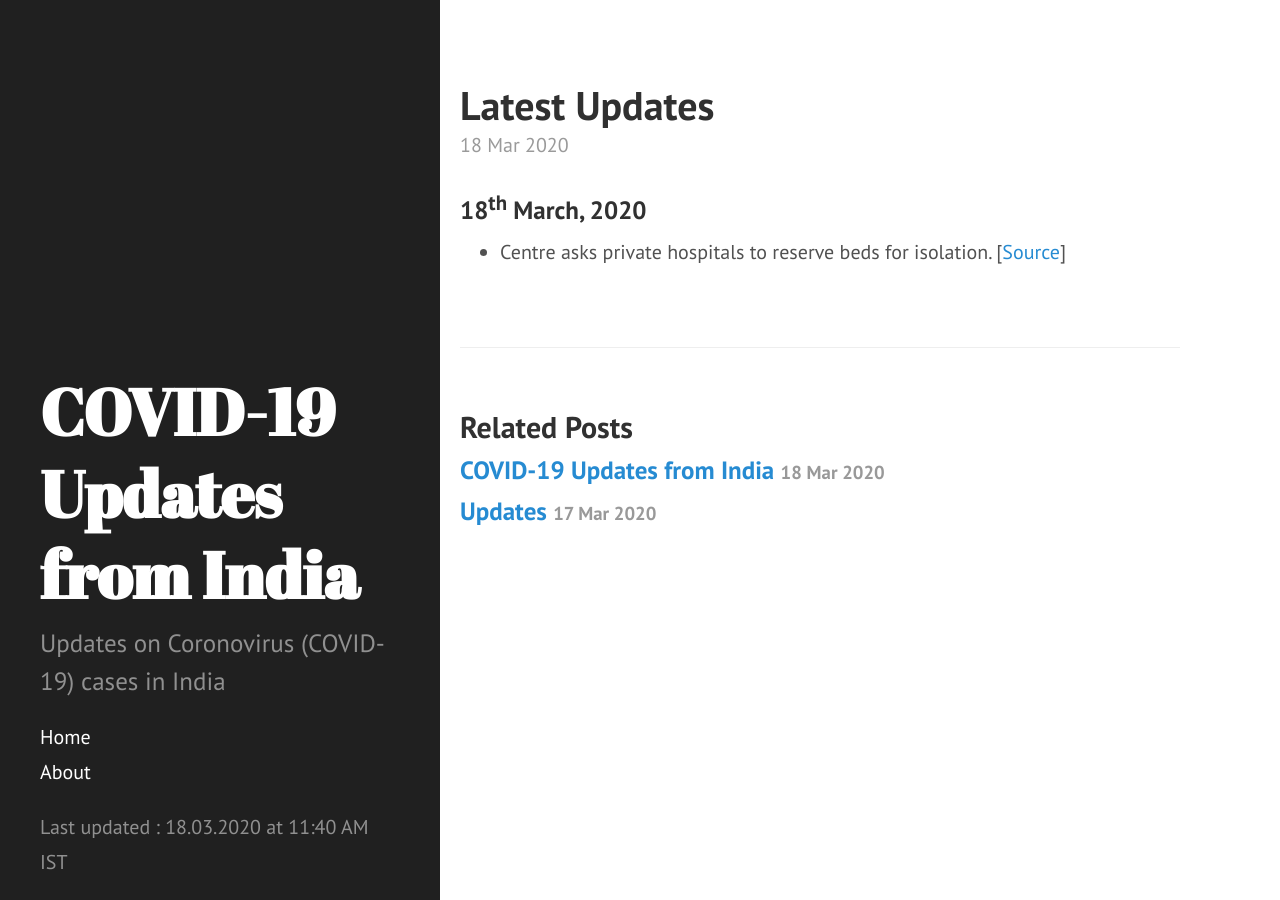
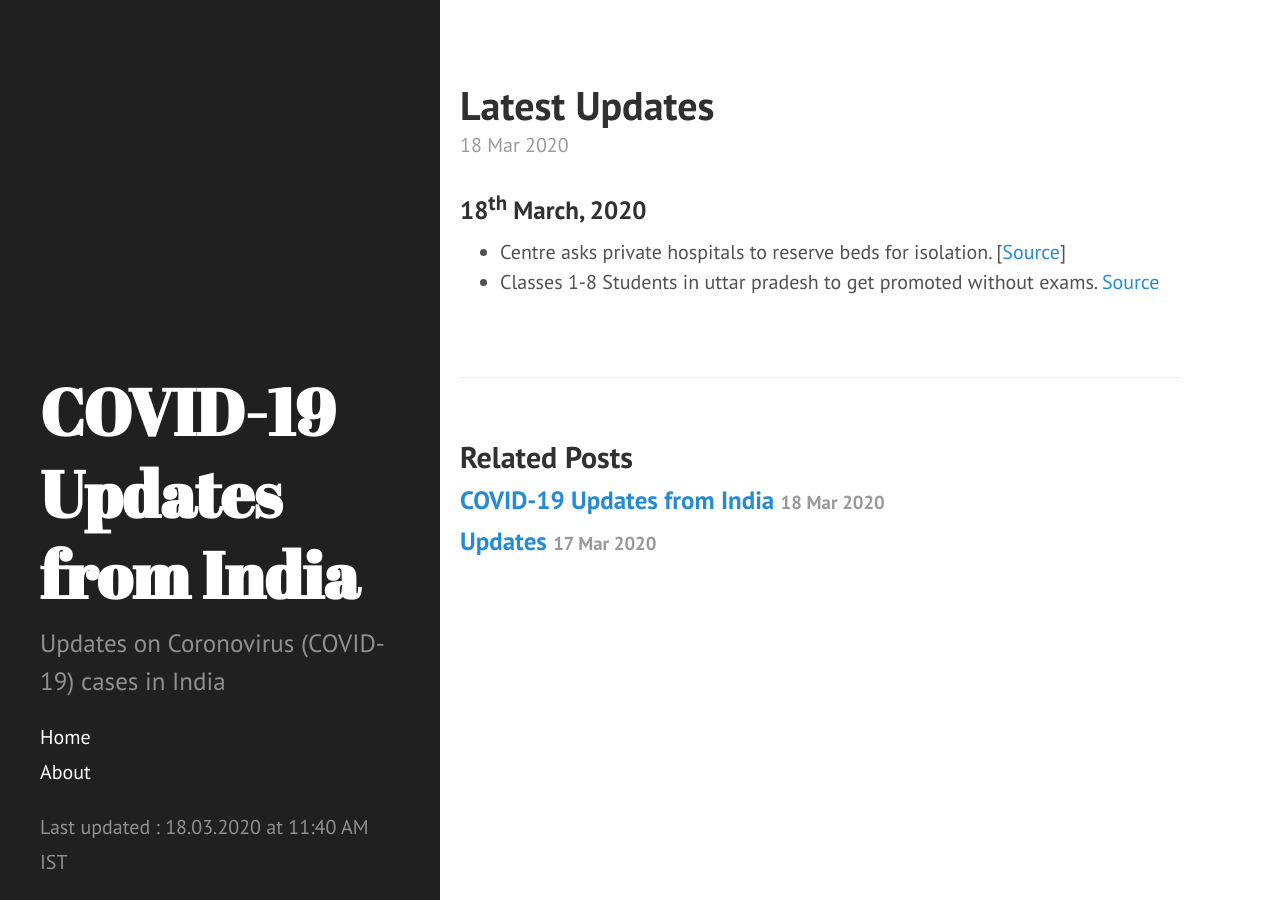
Before and after one commit to bhooraj/covid19updates-india, a Jekyll site: the page built from _posts/2020-03-18-Latest-updates.md, in a window 1280 px wide. Built offline with Jekyll 4.4.1, drawn with Linux system fonts in a browser that asks for light colours.

Commit message:
Update 2020-03-18-Latest-updates.md

```diff
--- a/_posts/2020-03-18-Latest-updates.md
+++ b/_posts/2020-03-18-Latest-updates.md
@@ -3,3 +3,4 @@ layout: post
 ---
 ### 18<sup>th</sup> March, 2020
 - Centre asks private hospitals to reserve beds for isolation. [[Source](http://timesofindia.indiatimes.com/articleshow/74681875.cms?utm_source=contentofinterest&utm_medium=text&utm_campaign=cppst)]
+- Classes 1-8 Students in uttar pradesh to get promoted without exams. [Source](https://timesofindia.indiatimes.com/india/coronavirus-confirmed-cases-deaths-india-around-the-world/articleshow/74666727.cms)
```
